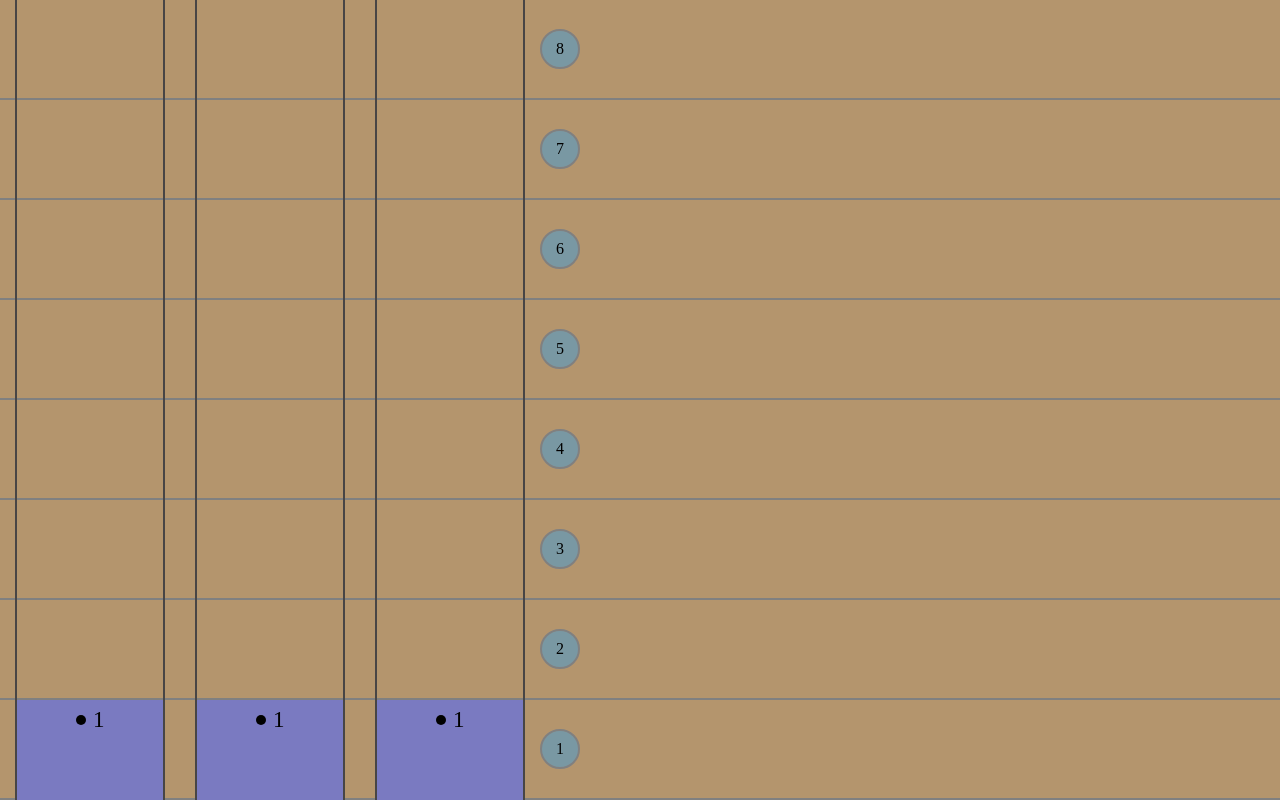
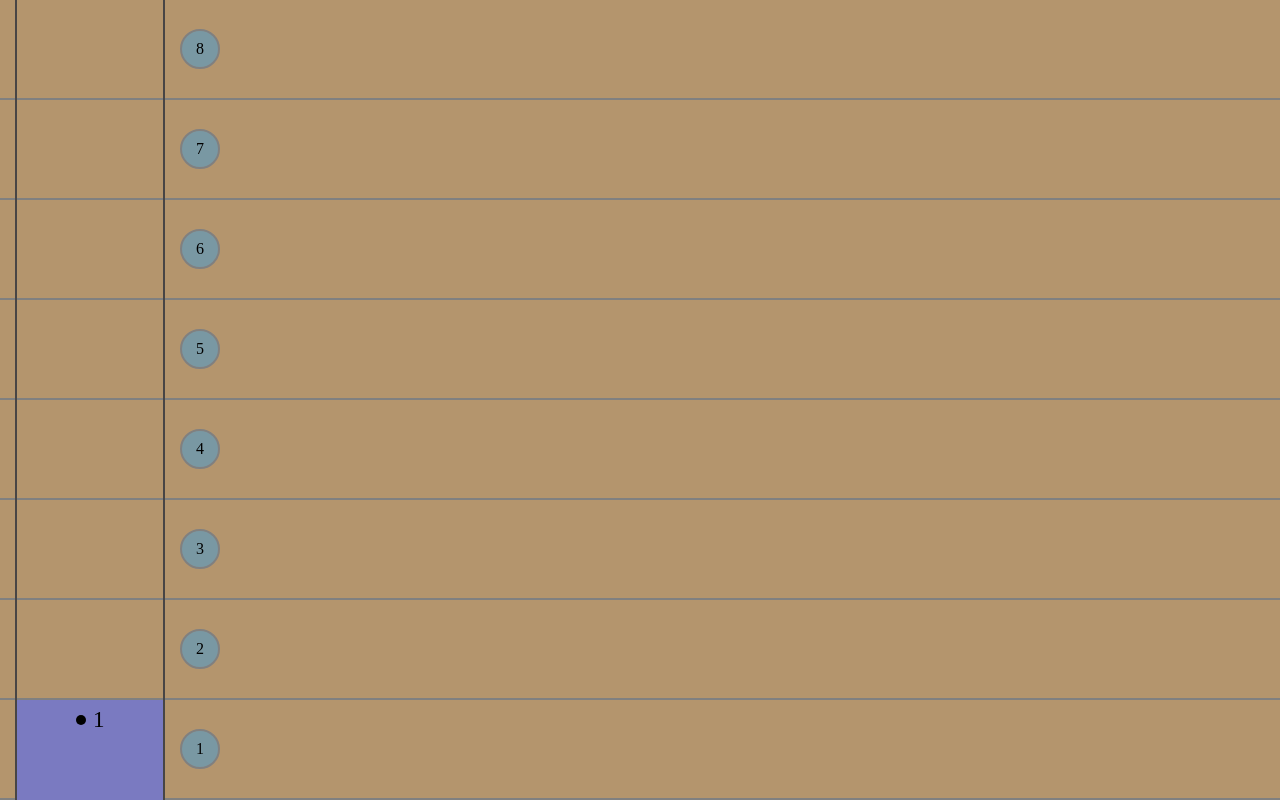
Before and after one commit to kimutir/TrueConf-Test, a Vue app: page / in a window 1280 px wide. Built offline with nearby package versions, Linux system fonts and the light colour scheme.

Commit message:
minor changes with BuildingShafts markup

```diff
--- a/src/App.vue
+++ b/src/App.vue
@@ -8,6 +8,7 @@
 
     <building-shafts
       :queues="queues"
+      :computed-height="computedHeight"
       @shaftsHtml="computeButtonsMargin"
       @finish-time="computedFinishTime"
       @elev-floors="elevFloors"
@@ -110,7 +111,7 @@ export default {
   mounted() {
     // сверяем конфигурацию приложения
     const storageSettings = fromLocalStorage("settings");
-    // если количество лифтов и этажей раны предыдущим значениям,
+    // если количество лифтов и этажей равны предыдущим значениям,
     // то берем данные из localStorage
     if (
       storageSettings &&
--- a/src/components/BuildingShafts.vue
+++ b/src/components/BuildingShafts.vue
@@ -1,11 +1,12 @@
 <template>
   <div class="building-shafts shafts" ref="shafts">
-    <div class="shafts__item" v-for="elNum in elevators" :key="elNum">
+    <div class="shafts__item" v-for="el in queues" :key="el.number">
       <elevator
-        :queue="queues[elNum - 1].queue"
-        :initial-floor="queues[elNum - 1].currentFloor"
-        :initial-position="queues[elNum - 1].currentPosition"
-        :number="elNum - 1"
+        :queue="el.queue"
+        :initial-floor="el.currentFloor"
+        :initial-position="el.currentPosition"
+        :number="el.number"
+        :elev-height="computedHeight"
         @elev-floors="elevFloors"
         @finish-time="computedFinishTime"
       />
@@ -14,20 +15,18 @@
 </template>
 
 <script>
-import config from "@/config";
 import Elevator from "@/components/elements/elevator/Elevator.vue";
 
 export default {
   props: {
     queues: Array,
+    computedHeight: Number,
   },
   components: {
     Elevator,
   },
   data() {
-    return {
-      elevators: config.elevators,
-    };
+    return {};
   },
   methods: {
     elevFloors(number, inProgressFloor, currentFloor) {
--- a/src/components/elements/elevator/Elevator.vue
+++ b/src/components/elements/elevator/Elevator.vue
@@ -24,6 +24,7 @@ export default {
     initialPosition: Number,
     initialFloor: Number,
     number: Number,
+    elevHeight: Number,
   },
   components: {
     ElevatorInfo,
@@ -31,7 +32,6 @@ export default {
   data() {
     return {
       currentFloor: 1,
-      elevHeight: window.innerHeight / config.floors,
       active: false,
       waiting: false,
       finishTime: 0,
@@ -86,7 +86,6 @@ export default {
               (config.floors - endFloor) * this.elevHeight
             }px`;
             // запоминаем уточненную позицию, когда лифт доехал
-
             remember({
               key: "queues",
               param: "currentPosition",
@@ -117,7 +116,7 @@ export default {
         this.currentFloor = queue[0];
         queue.shift();
 
-        // запоминаем этаж и стек лифта
+        // запоминаем текущий этаж
         remember({
           key: "queues",
           param: "currentFloor",
--- a/src/config.js
+++ b/src/config.js
@@ -1,6 +1,6 @@
 export default {
   // количество лифтов
-  elevators: 3,
+  elevators: 1,
 
   // количество этажей
   floors: 8,
--- a/src/utils/remember.js
+++ b/src/utils/remember.js
@@ -1,4 +1,4 @@
-export default function remember({ key, param, value, num }) {
+export default function ({ key, param, value, num }) {
   const storeQueuesJSON = localStorage.getItem(key);
   const storeQueue = JSON.parse(storeQueuesJSON);
 
```
